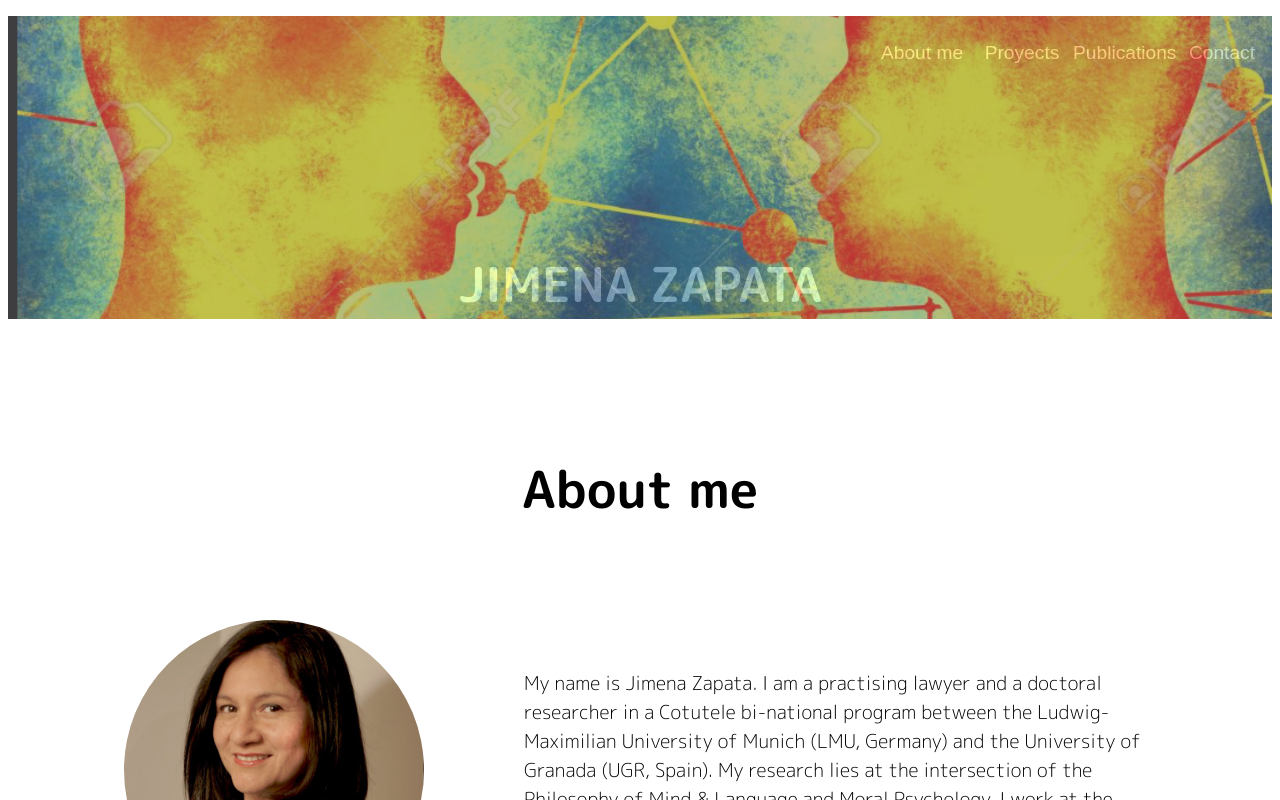
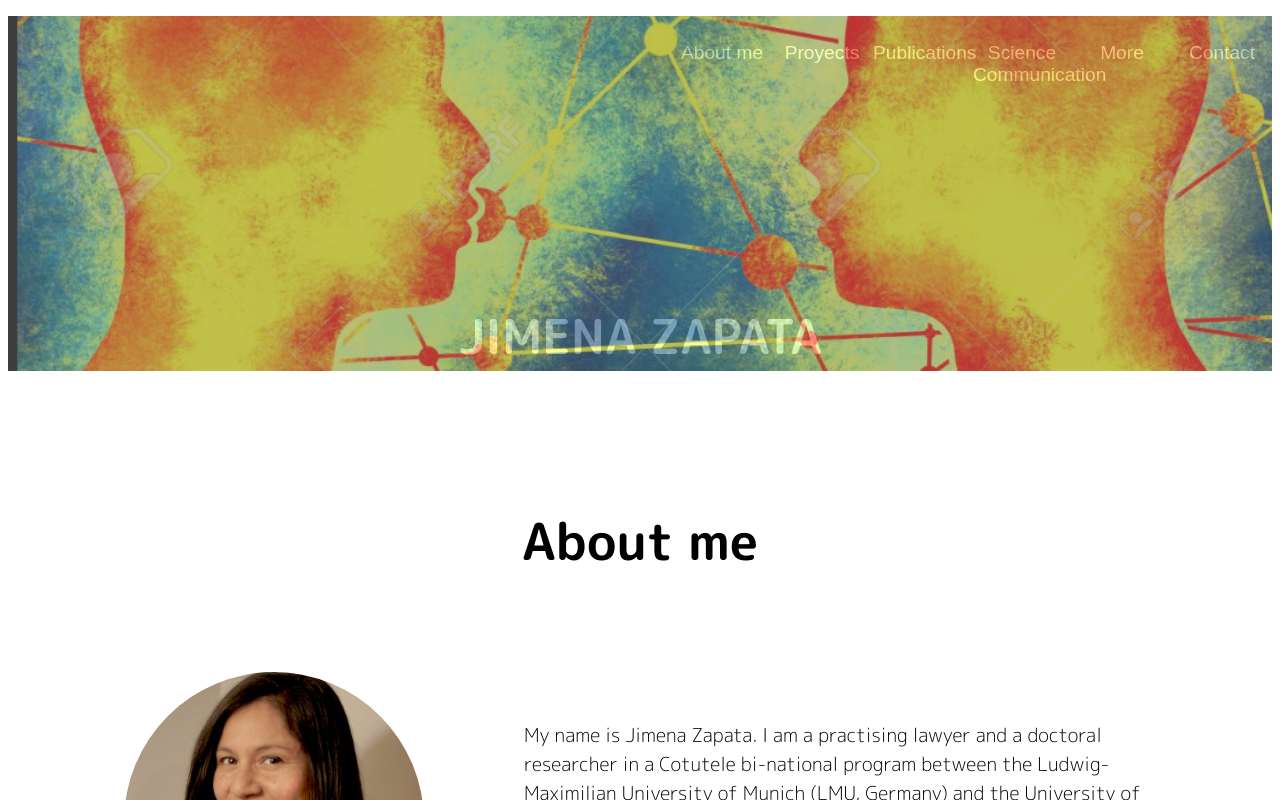
Before and after one commit to MariaJGuerrero/J.Z-personal-page, a React (Vite) app: page / in a window 1280 px wide. Shown: the top 800 px of the page. Built offline with nearby package versions, Linux system fonts and the light colour scheme; a web font is replaced by a local one.

Commit message:
sections science and more added

```diff
--- a/src/components/home.tsx
+++ b/src/components/home.tsx
@@ -22,17 +22,21 @@ const Home = () => {
         element?.scrollIntoView({behavior: 'smooth'});
     }
 
+    const width: number = outerWidth
 
 
     return (
       <div>
         <header id="header" className="home-header">
             <div className="intro">
-                <ul className="menu">
-                    {navList.map((element)=>
-                       <li className="sections-buttons"><button onClick={()=> scrolling(element.id)} className="nav-buttons">{element.name}</button></li>
-                    )}
-                </ul>
+                <div className= { width < 576 ? "burger-menu" : "normal-menu"}>
+                    <ul className="menu">
+                        {navList.map((element)=>
+                        <li className="sections-buttons"><button onClick={()=> scrolling(element.id)} className="nav-buttons">{element.name}</button></li>
+                        )}
+                    </ul>
+                    <img className="burger-symbol" src="/images/burger-menu.png" alt="menu symbol" />
+                </div>
                 <h1 style={{color: 'white', fontSize: '3rem'}}>JIMENA ZAPATA</h1>
             </div>
         </header>
@@ -113,6 +117,12 @@ const Home = () => {
                 </ul>
                 <img onClick={()=> returnToUp()} style={{height: 80, width: 80, cursor: 'pointer'}} src="/images/up-arrow.png" alt="up-arrow" />
             </section>
+            <section id="science">
+                <h2>Science Communication</h2>
+            </section>
+            <section id="more">
+                <h2>More</h2>
+            </section>
             <footer id="contact" className="footer">
                 <h3>Contact me</h3>
                 <p>email</p>
--- a/src/styles/home.css
+++ b/src/styles/home.css
@@ -39,6 +39,12 @@
 
 .nav-buttons:hover{
     text-shadow: 2px 2px 3px white;
+}
+
+.burger-symbol{
+    z-index: 100;
+    width: 30px;
+    height: 30px;
 }
 
 h2{
@@ -175,3 +181,15 @@ p{
     background-color: #6E85B7;
     opacity: 0.8;
 }
+
+
+
+@media (max-width: 576px){
+    .menu{
+        opacity: 0;
+    }
+
+    .burger-menu{
+        opacity: 1;
+    }
+}
--- a/src/utils/nav-list-array.ts
+++ b/src/utils/nav-list-array.ts
@@ -15,6 +15,16 @@ export let navListArray = [
     },
 
     {
+        name: 'Science Communication',
+        id: 'science'
+    },
+
+    {
+        name: 'More',
+        id: 'more'
+    },
+
+    {
         name: 'Contact',
         id: 'contact'
     },
```
Also changed, not shown: public/images/burger-menu.png (added), public/images/up-arrow_peq.png (deleted).
